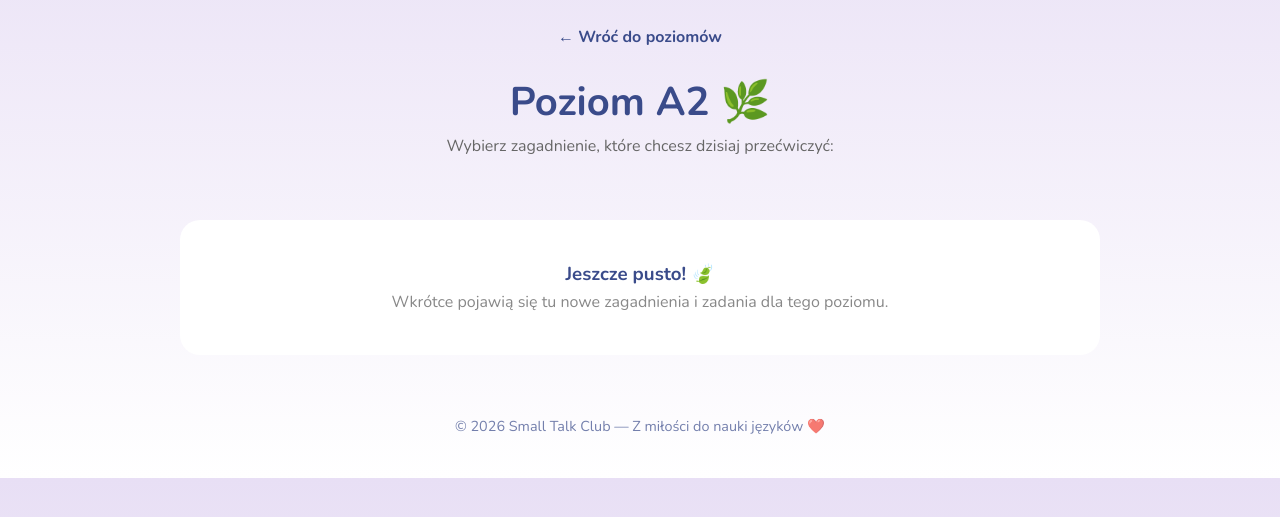
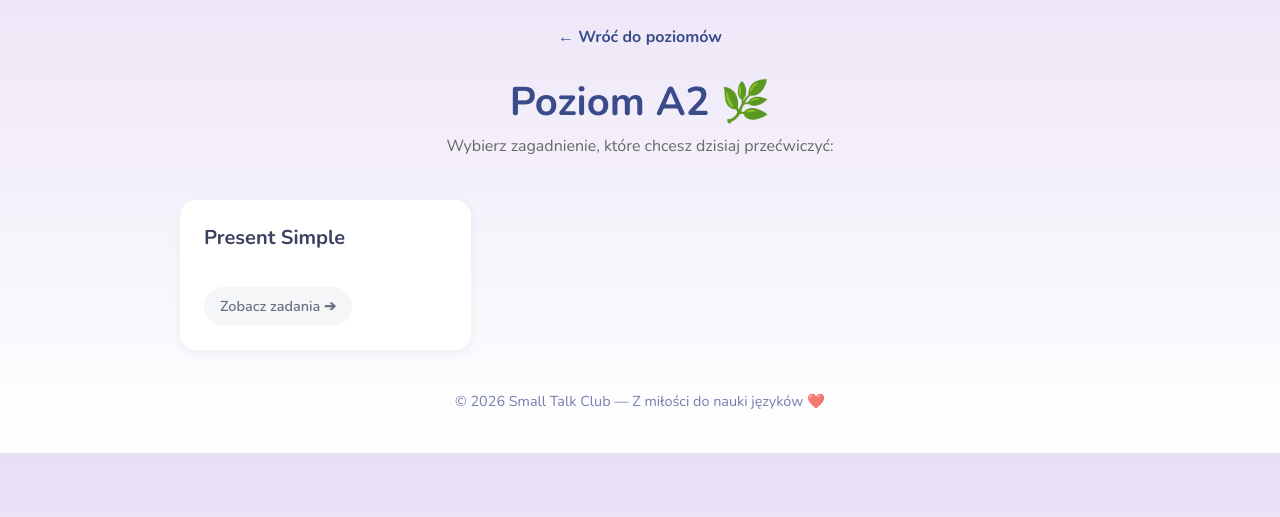
Before and after one commit to BasiaChu/SmallTalkClub, a Django app: page /exercises/A2/ in a window 1280 px wide. Shown: the part 148-665 px from the top of the page. Run offline with Django 5.2, Linux system fonts and the light colour scheme; data comes from the database, SQL or seed files in the repository.

Commit message:
działają zadania, nie działają ich style

```diff
--- a/content/static/style.css
+++ b/content/static/style.css
@@ -460,23 +460,6 @@ footer {
     text-align: center;
 }
 
-/* Link zapomnianego hasła w logowaniu */
-.forgot-password-link {
-    text-align: center;
-    margin-top: 20px;
-}
-
-.forgot-password-link a {
-    color: #666;
-    font-size: 0.9rem;
-    text-decoration: underline;
-    transition: color 0.3s ease;
-}
-
-.forgot-password-link a:hover {
-    color: #4a90e2; /* Zmienia kolor po najechaniu myszką */
-}
-
 /* --- STRONA KONTAKTU I SOCIAL MEDIA --- */
 
 .contact-page {
@@ -544,14 +527,6 @@ footer {
     background: transparent;
 }
 
-/* To sprawi, że kafelki będą w rzędach */
-.levels-grid {
-    display: grid;
-    /* Automatyczne dopasowanie: min 260px szerokości, max ile wejdzie w rzędzie */
-    grid-template-columns: repeat(auto-fit, minmax(260px, 1fr));
-    gap: 20px;
-    padding: 20px 0;
-}
 
 /* Upewnij się, że każdy kafelek ma te parametry */
 .level-tile {
@@ -651,74 +626,6 @@ footer {
     color: #666;
 }
 
-/* Siatka dla małych kafelków z tematami */
-.topics-grid {
-    display: grid;
-    grid-template-columns: repeat(auto-fit, minmax(250px, 1fr));
-    gap: 20px;
-    padding: 20px 0;
-}
-
-/* Pojedynczy mały kafelek tematyczny */
-.topic-card {
-    background: white;
-    border-radius: 15px;
-    padding: 20px;
-    text-decoration: none;
-    border: 2px solid #eee;
-    display: flex;
-    flex-direction: column;
-    position: relative;
-    box-shadow: 0 4px 10px rgba(0,0,0,0.05);
-    transition: transform 0.3s ease, border-color 0.3s ease;
-}
-
-.topic-card:hover {
-    transform: translateY(-5px);
-    border-color: var(--brand-pink);
-}
-
-.topic-title {
-    color: var(--brand-blue);
-    margin-top: 0;
-    margin-bottom: 10px;
-}
-
-/* Plakietka 'Otwórz zadania' */
-.topic-action-badge {
-    font-size: 0.85rem;
-    color: #888;
-    background: #f8f9fa;
-    padding: 4px 10px;
-    border-radius: 10px;
-    align-self: flex-start;
-}
-
-/* Ikonka ukończenia ✔️ */
-.topic-completed-icon {
-    position: absolute;
-    top: 15px;
-    right: 15px;
-    color: #28a745;
-    font-size: 1.2rem;
-}
-
-/* Wygląd pustego stanu (gdy nie ma jeszcze zadań) */
-.empty-state-card {
-    grid-column: 1 / -1;
-    text-align: center;
-    padding: 40px;
-    background: white;
-    border-radius: 20px;
-}
-
-.empty-title {
-    color: var(--brand-blue);
-}
-
-.empty-text {
-    color: #888;
-}
 /* ===== KAFELKI Z ZADANIAMI (lesson_detail.html) ===== */
 .exercises-grid {
     display: grid;
@@ -779,3 +686,90 @@ footer {
 .exercise-card.active .arrow-icon {
     transform: rotate(180deg);
 }
+
+/* =========================================
+   KARTY ZADAŃ (Tematy i Ćwiczenia)
+   ========================================= */
+
+/* Siatka układająca kafelki obok siebie */
+.topics-grid {
+    display: grid;
+    /* Automatycznie dopasowuje liczbę kolumn, kafelki mają minimum 280px szerokości */
+    grid-template-columns: repeat(auto-fill, minmax(280px, 1fr));
+    gap: 24px;
+    margin-top: 30px;
+}
+
+/* Wygląd pojedynczego kafelka */
+.topic-card {
+    background-color: #ffffff;
+    border-radius: 16px;
+    padding: 24px;
+    text-decoration: none; /* Usuwa podkreślenie linku */
+    display: flex;
+    flex-direction: column;
+    justify-content: space-between;
+    align-items: flex-start;
+    min-height: 150px;
+    box-shadow: 0 4px 12px rgba(0, 0, 0, 0.05); /* Delikatny cień */
+    transition: transform 0.2s ease, box-shadow 0.2s ease;
+}
+
+/* Efekt najechania myszką na kafelek */
+.topic-card:hover {
+    transform: translateY(-5px); /* Kafelek lekko unosi się do góry */
+    box-shadow: 0 8px 24px rgba(0, 0, 0, 0.1); /* Cień staje się mocniejszy */
+}
+
+/* Tytuł wewnątrz kafelka (np. "test1", "Zadania - Present Simple") */
+.topic-title {
+    font-size: 1.25rem;
+    font-weight: 700;
+    color: #3b4260; /* Ciemny granat z Twojego projektu */
+    margin-bottom: 20px;
+    line-height: 1.4;
+}
+
+/* Pigułka/Przycisk na dole kafelka */
+.topic-action-badge {
+    background-color: #f4f6f8; /* Jasnoszare tło */
+    color: #6b7280; /* Szary tekst */
+    padding: 8px 16px;
+    border-radius: 20px;
+    font-size: 0.9rem;
+    font-weight: 600;
+    transition: background-color 0.2s ease, color 0.2s ease;
+}
+
+/* Zmiana koloru pigułki, gdy najeżdżasz na cały kafelek */
+.topic-card:hover .topic-action-badge {
+    background-color: #e57373; /* Łososiowy/Różowy kolor z Twoich screenów */
+    color: #ffffff;
+}
+
+/* Pusty stan, gdy nie ma jeszcze zadań */
+.empty-state-card {
+    background-color: #ffffff;
+    border-radius: 16px;
+    padding: 40px 24px;
+    text-align: center;
+    box-shadow: 0 4px 12px rgba(0, 0, 0, 0.05);
+    grid-column: 1 / -1; /* Rozciąga pusty komunikat na całą szerokość ekranu */
+}
+
+/* Ikonka ukończenia ✔️ */
+.topic-completed-icon {
+    position: absolute;
+    top: 15px;
+    right: 15px;
+    color: #28a745;
+    font-size: 1.2rem;
+}
+
+.empty-title {
+    color: var(--brand-blue);
+}
+
+.empty-text {
+    color: #888;
+}
--- a/content/templates/base.html
+++ b/content/templates/base.html
@@ -6,7 +6,7 @@
   <meta name="viewport" content="width=device-width,initial-scale=1" />
   <title>Small Talk Club</title>
 
-  <link rel="stylesheet" href="{% static 'style.css' %}?v=1">
+  <link rel="stylesheet" href="{% static 'style.css' %}?v=3">
   <link href="https://fonts.googleapis.com/css2?family=Quicksand:wght@400;600;700&family=Nunito:wght@300;400;600;700&display=swap" rel="stylesheet">
 </head>
 <body>
--- a/content/templates/exercise_level_detail.html
+++ b/content/templates/exercise_level_detail.html
@@ -10,15 +10,11 @@
     </div>
 
     <div class="topics-grid">
-        {% for lesson in lessons %}
-            <a href="{% url 'lesson_detail' lesson.slug %}" class="topic-card">
+        {% for category in categories %}
+            <a href="{% url 'topic_exercises' level_name=level.name|lower category_slug=category.slug %}" class="topic-card">
 
-                {% if lesson.id in completed_ids %}
-                    <span class="topic-completed-icon">✔️</span>
-                {% endif %}
-
-                <h3 class="topic-title">{{ lesson.title }}</h3>
-                <span class="topic-action-badge">Otwórz zadania ✏️</span>
+                <h3 class="topic-title">{{ category.name }}</h3>
+                <span class="topic-action-badge">Zobacz zadania ➔</span>
             </a>
         {% empty %}
             <div class="empty-state-card">
--- a/content/views.py
+++ b/content/views.py
@@ -27,11 +27,17 @@ def exercises(request):
     return render(request, 'exercises.html')
 
 # --- WIDOK KONKRETNEGO POZIOMU (MAŁE KAFELKI) ---
+from .models import Lesson, Level, ExerciseResult # Upewnij się, że masz te importy na górze
+
 def exercise_level(request, level_name):
-    # Strażnik błędu 404
+    # 1. Pobieramy poziom (np. A2)
     level = get_object_or_404(Level, name__iexact=level_name)
 
-    categories = Category.objects.filter(lesson__level=level).distinct()
+    # 2. Wyciągamy KATEGORIE (tematy), które mają przypisaną min. 1 lekcję typu 'exercise' na tym poziomie
+    categories = Category.objects.filter(
+        lesson__level=level,
+        lesson__type='exercise'
+    ).distinct()
 
     titles = {
         'a1': 'Poziom A1 🌱', 'a2': 'Poziom A2 🌿', 'b1': 'Poziom B1 🌳',
@@ -43,7 +49,7 @@ def exercise_level(request, level_name):
     return render(request, 'exercise_level_detail.html', {
         'level': level,
         'level_display': display_name,
-        'categories': categories, # Zamiast 'lessons', wysyłamy teraz kategorie (tematy)
+        'categories': categories, # Wracamy do wysyłania kategorii!
     })
 
 # NOWA FUNKCJA: Wyświetla listę kart pracy dla konkretnego tematu (np. A2 -> Present Simple)
```
